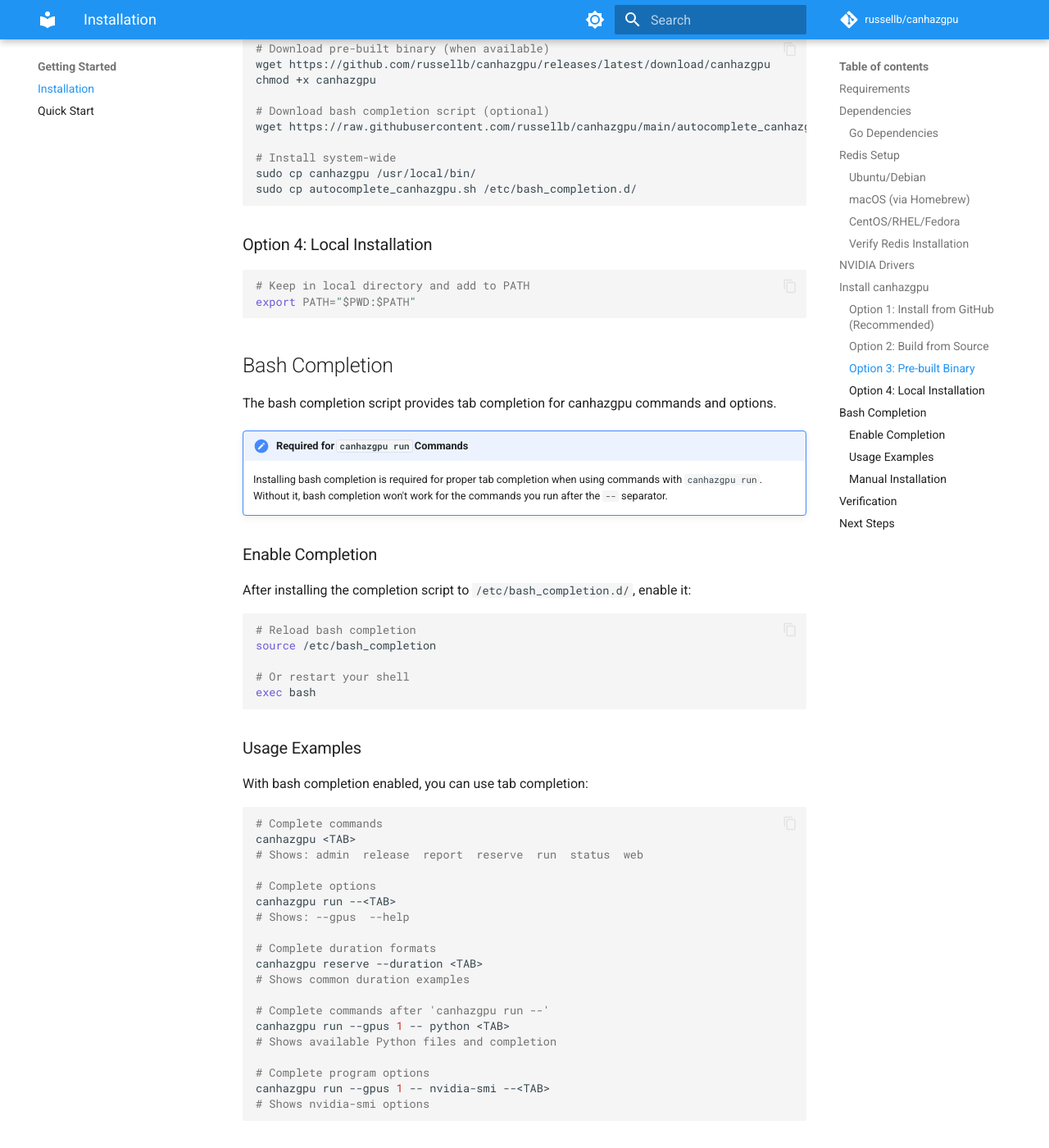
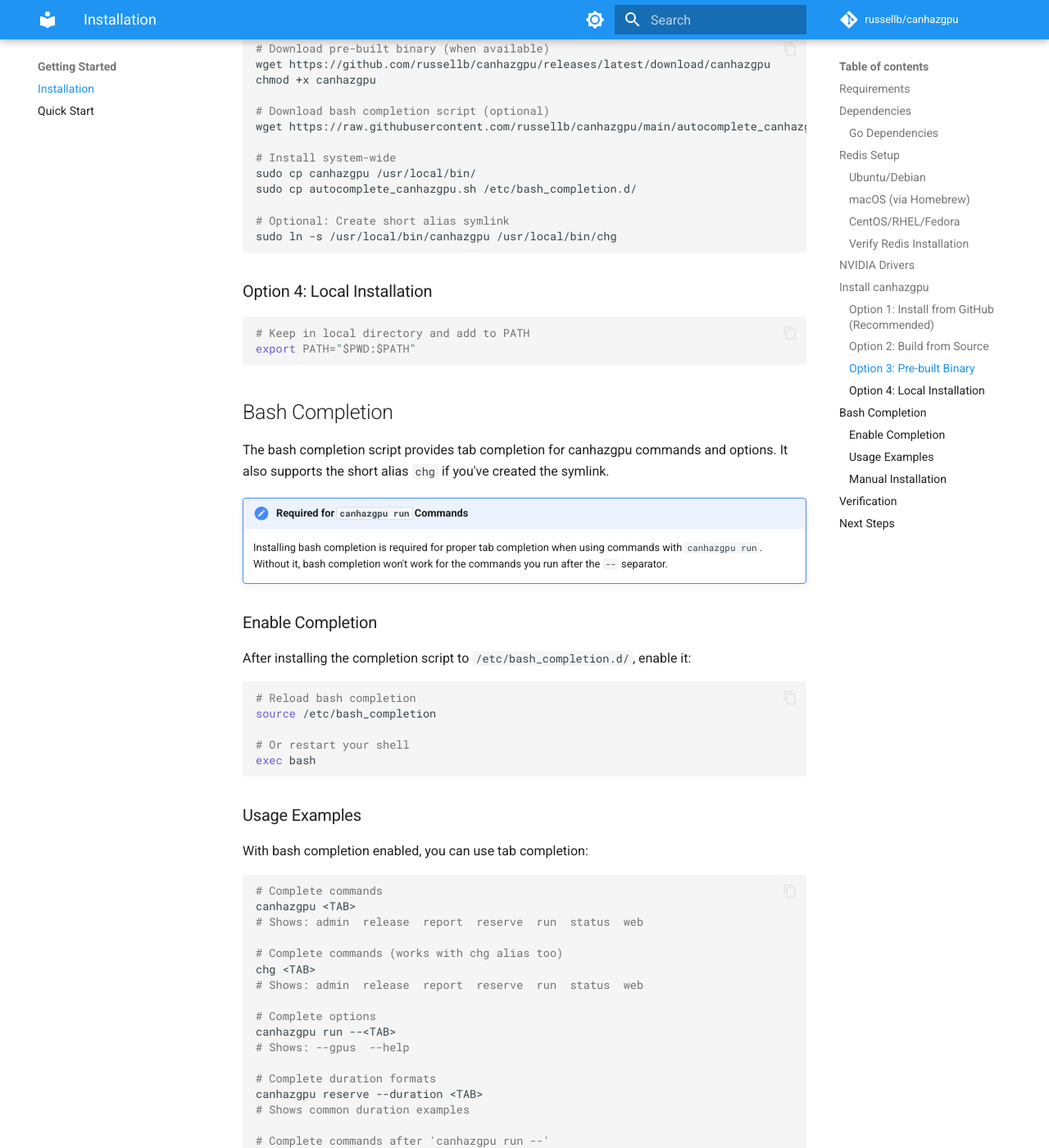
Before and after one commit to russellb/canhazgpu, an MkDocs documentation site: the page built from docs/installation.md, in a window 1280 px wide and 1400 px high, scrolled down 2142 px. Shown: the whole window at 82% size. Built offline with MkDocs 1.6.1 and Material for MkDocs 9.7.7, drawn with Linux system fonts in a browser that asks for light colours; comment, search, counter and statistics services are not loaded.

Commit message:
Add support for `chg` alias in bash completion
Closes #4

Signed-off-by: Russell Bryant <rbryant@redhat.com>

````diff
--- a/docs/installation.md
+++ b/docs/installation.md
@@ -93,6 +93,9 @@ wget https://raw.githubusercontent.com/russellb/canhazgpu/main/autocomplete_canh
 # Install system-wide
 sudo cp canhazgpu /usr/local/bin/
 sudo cp autocomplete_canhazgpu.sh /etc/bash_completion.d/
+
+# Optional: Create short alias symlink
+sudo ln -s /usr/local/bin/canhazgpu /usr/local/bin/chg
 ```
 
 ### Option 4: Local Installation
@@ -103,7 +106,7 @@ export PATH="$PWD:$PATH"
 
 ## Bash Completion
 
-The bash completion script provides tab completion for canhazgpu commands and options.
+The bash completion script provides tab completion for canhazgpu commands and options. It also supports the short alias `chg` if you've created the symlink.
 
 !!! important "Required for `canhazgpu run` Commands"
     Installing bash completion is required for proper tab completion when using commands with `canhazgpu run`. Without it, bash completion won't work for the commands you run after the `--` separator.
@@ -127,6 +130,10 @@ With bash completion enabled, you can use tab completion:
 ```bash
 # Complete commands
 canhazgpu <TAB>
+# Shows: admin  release  report  reserve  run  status  web
+
+# Complete commands (works with chg alias too)
+chg <TAB>
 # Shows: admin  release  report  reserve  run  status  web
 
 # Complete options
````
Also changed, not shown: CLAUDE.md (+3 -0 lines), README.md (+3 -0 lines), 1 other file.
